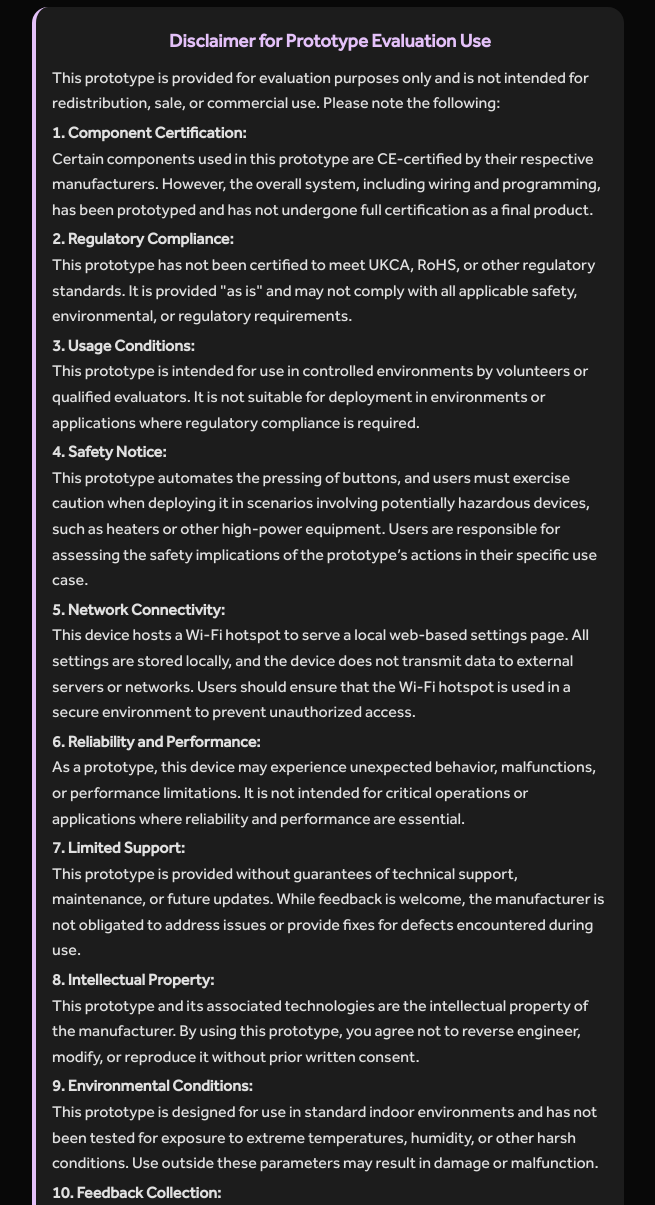
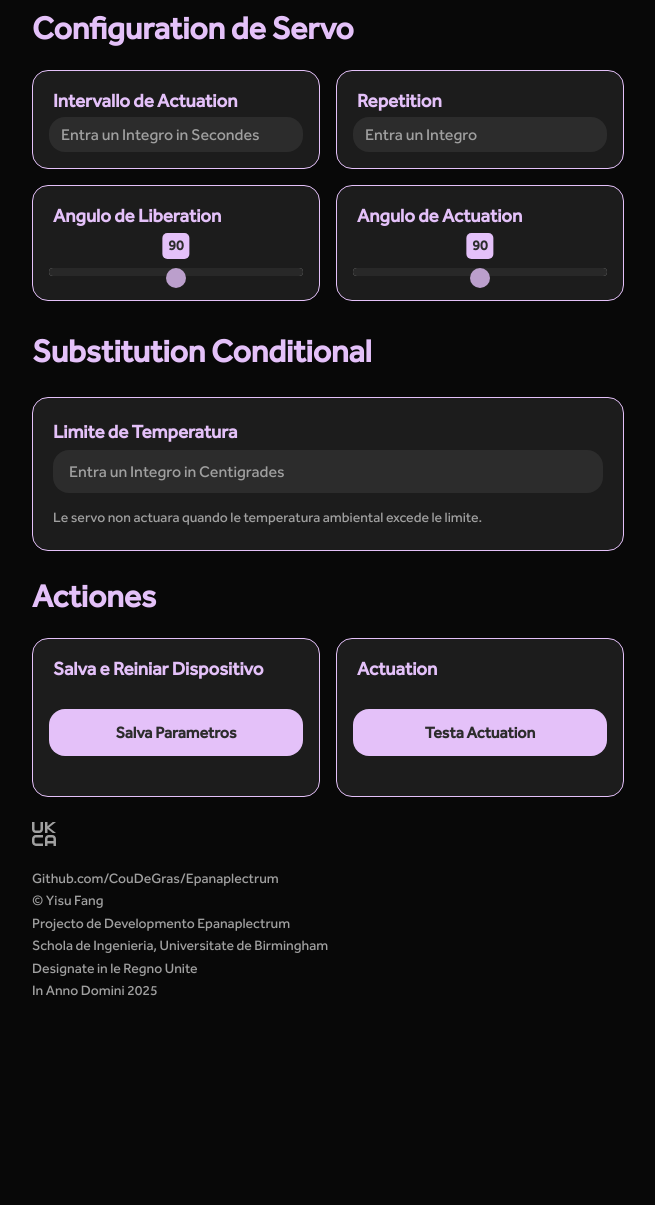
Before and after one commit to CouDeGras/Epanaplectrum, a plain HTML site: page index.html in a window 1280 px wide. Shown: the part 83-1288 px from the top of the page, without its empty margins (312-967 px from the left). After the commit the page ends 1123 px from the top, so only its background shows below. Drawn offline with Linux system fonts and the light colour scheme.

Commit message:
Add files via upload

```diff
--- a/index.html
+++ b/index.html
@@ -13,7 +13,12 @@
       font-weight: normal;
       font-style: normal;
     }
-
+@font-face {
+      font-family: 'CustomFont2';
+      src: url('font.ttf') format('truetype');
+      font-weight: normal;
+      font-style: normal;
+    }
     :root {
       --primary-color: #e4c1f9;
       --background-color: #080808;
@@ -24,7 +29,7 @@
     }
 
     body {
-      font-family: 'CustomFont', 'Effra Trial', 'Open Sans', sans-serif;
+      font-family: 'CustomFont', 'CustomFont2', 'Effra Trial', 'Open Sans', sans-serif;
       margin: 0;
       padding: 0;
       background-color: var(--background-color);
@@ -640,82 +645,25 @@
   <div id="container">
 
     <div class="content">
-      <div class="info-box">
-        <h3>Disclaimer for Prototype Evaluation Use</h3>
-        <p>This prototype is provided for evaluation purposes only and is not intended for redistribution, sale, or
-          commercial use. Please note the following:</p>
-
-        <p><strong>1. Component Certification:</strong><br>
-          Certain components used in this prototype are CE-certified by their respective manufacturers. However, the
-          overall system, including wiring and programming, has been prototyped and has not undergone full certification
-          as a final product.</p>
-
-        <p><strong>2. Regulatory Compliance:</strong><br>
-          This prototype has not been certified to meet UKCA, RoHS, or other regulatory standards. It is provided "as
-          is" and may not comply with all applicable safety, environmental, or regulatory requirements.</p>
-
-        <p><strong>3. Usage Conditions:</strong><br>
-          This prototype is intended for use in controlled environments by volunteers or qualified evaluators. It is not
-          suitable for deployment in environments or applications where regulatory compliance is required.</p>
-
-        <p><strong>4. Safety Notice:</strong><br>
-          This prototype automates the pressing of buttons, and users must exercise caution when deploying it in
-          scenarios involving potentially hazardous devices, such as heaters or other high-power equipment. Users are
-          responsible for assessing the safety implications of the prototype’s actions in their specific use case.</p>
-
-        <p><strong>5. Network Connectivity:</strong><br>
-          This device hosts a Wi-Fi hotspot to serve a local web-based settings page. All settings are stored locally,
-          and the device does not transmit data to external servers or networks. Users should ensure that the Wi-Fi
-          hotspot is used in a secure environment to prevent unauthorized access.</p>
-
-        <p><strong>6. Reliability and Performance:</strong><br>
-          As a prototype, this device may experience unexpected behavior, malfunctions, or performance limitations. It
-          is not intended for critical operations or applications where reliability and performance are essential.</p>
-
-        <p><strong>7. Limited Support:</strong><br>
-          This prototype is provided without guarantees of technical support, maintenance, or future updates. While
-          feedback is welcome, the manufacturer is not obligated to address issues or provide fixes for defects
-          encountered during use.</p>
-
-        <p><strong>8. Intellectual Property:</strong><br>
-          This prototype and its associated technologies are the intellectual property of the manufacturer. By using
-          this prototype, you agree not to reverse engineer, modify, or reproduce it without prior written consent.</p>
-
-        <p><strong>9. Environmental Conditions:</strong><br>
-          This prototype is designed for use in standard indoor environments and has not been tested for exposure to
-          extreme temperatures, humidity, or other harsh conditions. Use outside these parameters may result in damage
-          or malfunction.</p>
-
-        <p><strong>10. Feedback Collection:</strong><br>
-          As part of the evaluation process, users may be asked to provide feedback on the prototype's functionality. By
-          using this device, you agree that any feedback or suggestions you provide may be used to improve the product
-          without compensation.</p>
-
-        <p><strong>11. Warranty Disclaimer:</strong><br>
-          This prototype is provided "as is," with no express or implied warranties, including but not limited to
-          implied warranties of merchantability, fitness for a particular purpose, or non-infringement.</p>
-
-
+  <form id="settingsForm" method='get' action='setting'>
+  <h2>Configuration de Servo</h2>
+  <div class="field-container">
+    <!-- Prime Cassa Delimitate -->
+    <div class="outlined-field">
+      <h3>Intervallo de Actuation</h3>
+      <input id="servo_actuation_interval" name="servo_actuation_interval" type="text" maxlength="10"
+        placeholder="Entra un Integro in Secondes">
     </div>
-      <form id="settingsForm" method='get' action='setting'>
-        <h2>Servo Configuration</h2>
-        <div class="field-container">
-          <!-- First Outlined Box -->
-          <div class="outlined-field">
-            <h3>Actuation Interval</h3>
-            <input id="servo_actuation_interval" name="servo_actuation_interval" type="text" maxlength="10"
-              placeholder="Enter Integer in Seconds">
-          </div>
-          <!-- Second Outlined Box -->
+    <!-- Secunde Cassa Delimitate -->
     <div class="outlined-field">
       <h3>Repetition</h3>
       <input id="servo_actuation_repetition" name="servo_actuation_repetition" type="text" maxlength="10"
-              placeholder="Enter Integer">
+        placeholder="Entra un Integro">
     </div>
   </div>
   <div class="field-container">
     <div class="outlined-field">
-            <h3>Release Angle</h3>
+      <h3>Angulo de Liberation</h3>
       <br>
       <div class="range-wrapper">
         <input id="servo_release_angle" name="servo_release_angle" type="range" min="0" max="180" value="90">
@@ -723,7 +671,7 @@
       </div>
     </div>
     <div class="outlined-field">
-            <h3>Actuate Angle</h3>
+      <h3>Angulo de Actuation</h3>
       <br>
       <div class="range-wrapper">
         <input id="servo_actuate_angle" name="servo_actuate_angle" type="range" min="0" max="180" value="90">
@@ -731,30 +679,34 @@
       </div>
     </div>
   </div><br>
-        <h2>Conditional Override</h2>
+  <h2>Substitution Conditional</h2>
   <div class="location-container">
-          <h3>Temperature Threshold</h3>
-          <input id="thres" name='thres' type="text" maxlength="64" placeholder="Enter Integer in Centigrade">
-          <p class="warning">Servo will not actuate when ambient temperature exceeds threshold.</p>
+    <h3>Limite de Temperatura</h3>
+    <input id="thres" name='thres' type="text" maxlength="64" placeholder="Entra un Integro in Centigrades">
+    <p class="warning">Le servo non actuara quando le temperatura ambiental excede le limite.</p>
   </div>
-        <h2>Actions</h2>
+  <h2>Actiones</h2>
   <div class="field-container">
-          <!-- First Outlined Box -->
+    <!-- Prime Cassa Delimitate -->
     <div class="outlined-field">
-            <h3>Save and Reboot Device</h3>
-            <input type="submit" value="Save Parameters">
+      <h3>Salva e Reiniar Dispositivo</h3>
+      <input type="submit" value="Salva Parametros">
     </div>
 </form>
 
+  <div class="outlined-field">
     <form action="/assay" method="get">
-        <div class="outlined-field">
-          <h3>Test Actuation Parameters</h3>
-          <input type="submit" value="Assay Actuation">
-        </div>
+      <h3>Actuation</h3>
+      <input type="submit" value="Testa Actuation">
     </form>
   </div>
-    <p class="warning"> Github.com/CouDeGras/Epanaplectrum<br>© Yisu Fang<br>Epanaplectrum Development Project<br>School
-      of Engineering, University of Birmingham<br>Designed in the United Kingdom<br>On the Year of Our Lord 2025</p>
+
+</div>
+		<div><br>
+		<svg xmlns="http://www.w3.org/2000/svg" width="24" height="24" viewBox="0 0 24 24"><path fill="#A0A0A0" d="M7.138 11.001H3.852C1.728 11.001 0 9.296 0 7.201V.011h2.498v7.155c0 .737.622 1.336 1.388 1.336h3.218c.766 0 1.388-.599 1.388-1.336V.011h2.498v7.19c0 2.095-1.728 3.8-3.852 3.8M24 .011h-3.23l-5.285 4.16V.011h-2.498V11h2.498V6.814l5.284 4.187h3.217l-6.952-5.508ZM10.99 23.99H3.8c-2.095 0-3.8-1.761-3.8-3.885v-3.22C0 14.762 1.705 13 3.8 13h7.19v2.498H3.834c-.737 0-1.336.622-1.336 1.388v3.219c0 .765.6 1.387 1.336 1.387h7.156zm4.495-4.995v-2.16c0-.738.622-1.337 1.387-1.337h3.22c.765 0 1.387.6 1.387 1.336v2.16zM20.125 13H16.84c-2.124 0-3.852 1.705-3.852 3.8v7.19h2.498v-2.498h5.994v2.497h2.498V16.8c0-2.094-1.728-3.799-3.852-3.799"/></svg>
+		</div>
+<p class="warning"> Github.com/CouDeGras/Epanaplectrum<br>© Yisu Fang<br>Projecto de Developmento Epanaplectrum<br>Schola
+  de Ingenieria, Universitate de Birmingham<br>Designate in le Regno Unite<br>In Anno Domini 2025</p>
 </div>
 
   <script>
```
Lines whose indentation alone changed are shown as unchanged.
